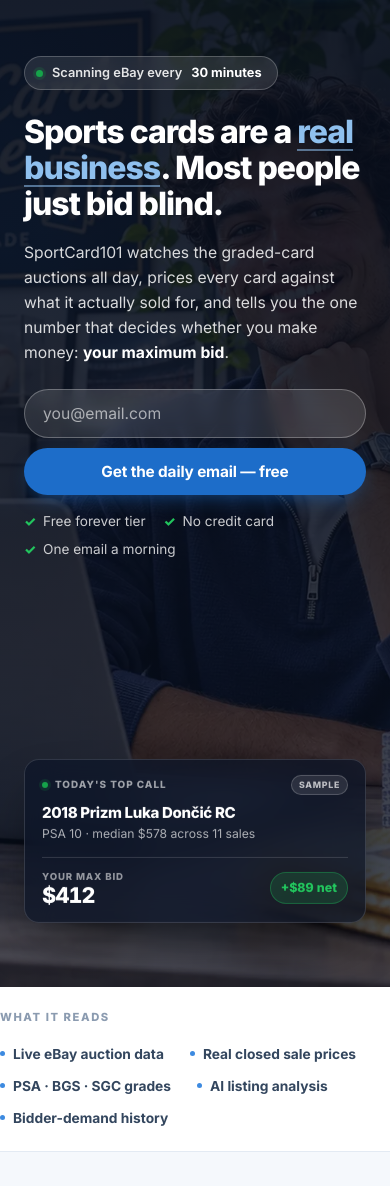
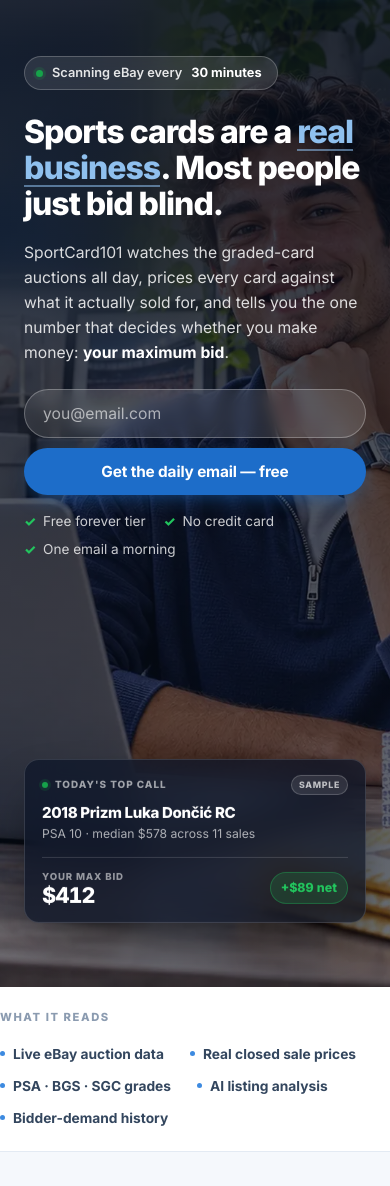
Before and after one commit to aimbluemedia/sportcard101, a PHP site: page / in a window 390 px wide. Shown: the part 71-1257 px from the top of the page. Run offline with PHP 8.4, Linux system fonts and the light colour scheme; data that the repository does not hold is empty; some libraries are stand-ins or nearby versions.

Commit message:
Lighten the hero: soften the sign in the photo instead of burying it
The scrim was at .96 out to 46% because that was the only way to hide the
"Sports Cards Online" board in the shot. It worked, but it crushed the whole
left half - the shelves, the plant and the stadium print all went to mud and
the hero read as a dark panel with a man on it.

Fixed at the source instead. The sign is blurred into the photo itself with
a feathered mask, which matches the shallow depth of field already in that
background, so it reads as an out-of-focus board rather than a removed one.
The asset also gets a small brightness and saturation lift.

With the sign gone from the pixels, the scrim only has to serve the copy:

  left stop   .97 -> .90
  34%/46%     .96 -> .80
  62-70%      .70 -> .42
  right       .80 -> .52
  mobile      .92/.86/.72 -> .86/.72/.58

Measured the real background behind the hero copy by hiding the text and
sampling the pixels underneath: white on the mean background is 15.1:1 on
desktop and 14.1:1 on mobile, and 8.2:1 even against the brightest pixel in
that region - so nothing was traded away for the extra light.

Co-Authored-By: Claude Opus 5 <noreply@anthropic.com>
Claude-Session: https://claude.ai/code/session_011u1kKiGe19jiFif2ZNeQGR

```diff
--- a/assets/home.css
+++ b/assets/home.css
@@ -177,14 +177,14 @@ h1, h2, h3, h4 { margin: 0; font-weight: 800; letter-spacing: -.022em; line-heig
     width: 100%; height: 100%; object-fit: cover;
     object-position: 50% 30%; display: block;
 }
-/* Scrim. The left stop is held near-opaque out to 46% on purpose: the shop's
-   own signage sits at roughly 26-55% across this photo, and the crop cannot
-   exclude it without losing the subject's face. Darkness is what hides it. */
+/* Scrim. Only as dark as the copy needs. The shop sign in the photo is
+   softened in the asset itself rather than buried under opacity, so the
+   shelves, the plant and the subject all still read through it. */
 .hm-hero-bg::after {
     content: ''; position: absolute; inset: 0; pointer-events: none;
     background:
-        linear-gradient(90deg, rgba(7,14,28,.97) 0%, rgba(7,14,28,.96) 46%, rgba(7,14,28,.7) 70%, rgba(7,14,28,.8) 100%),
-        linear-gradient(180deg, rgba(7,14,28,.55) 0%, rgba(7,14,28,0) 26%, rgba(7,14,28,0) 56%, rgba(7,14,28,.66) 100%);
+        linear-gradient(90deg, rgba(6,13,26,.9) 0%, rgba(6,13,26,.8) 34%, rgba(6,13,26,.42) 62%, rgba(6,13,26,.52) 100%),
+        linear-gradient(180deg, rgba(6,13,26,.4) 0%, rgba(6,13,26,0) 24%, rgba(6,13,26,0) 62%, rgba(6,13,26,.5) 100%);
 }
 .hm-hero > .hm-wrap { position: relative; z-index: 1; }
 
@@ -848,13 +848,12 @@ input[type=range].hm-range::-moz-range-thumb {
     .hm-hero .hm-call { position: absolute; left: 0; right: 0; width: auto; bottom: 0; }
 }
 
-/* Narrow viewports crop a tall slice out of the middle of the hero photo,
-   which brings the shop's own signage into frame. Push the crop down to the
-   table so the background stays scenery and carries no other brand's name. */
+/* Narrow viewports crop a tall slice out of the middle of the photo, so the
+   crop moves on X here and the scrim runs top-to-bottom instead of across. */
 @media (max-width: 760px) {
     .hm-hero-bg img { object-position: 62% 34%; }
     .hm-hero-bg::after {
         background:
-            linear-gradient(180deg, rgba(7,14,28,.92) 0%, rgba(7,14,28,.86) 48%, rgba(7,14,28,.72) 100%);
+            linear-gradient(180deg, rgba(6,13,26,.86) 0%, rgba(6,13,26,.72) 48%, rgba(6,13,26,.58) 100%);
     }
 }
```
Also changed, not shown: assets/img/hero-wide.jpg, assets/img/hero-wide.webp.
